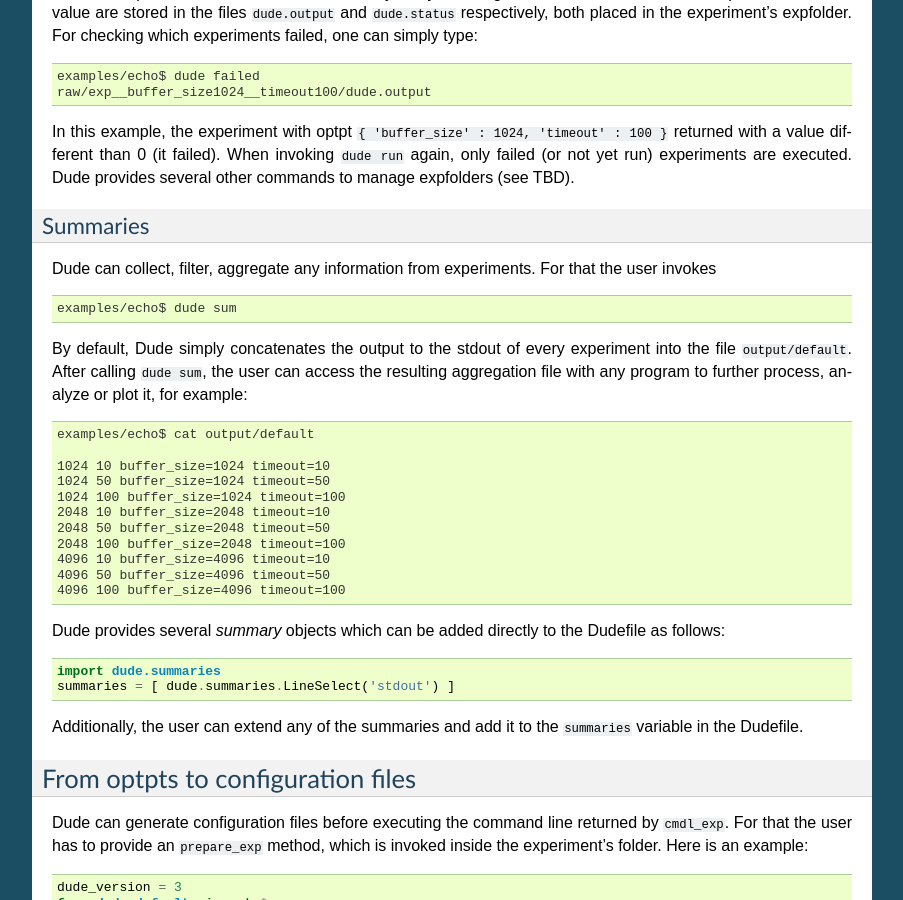
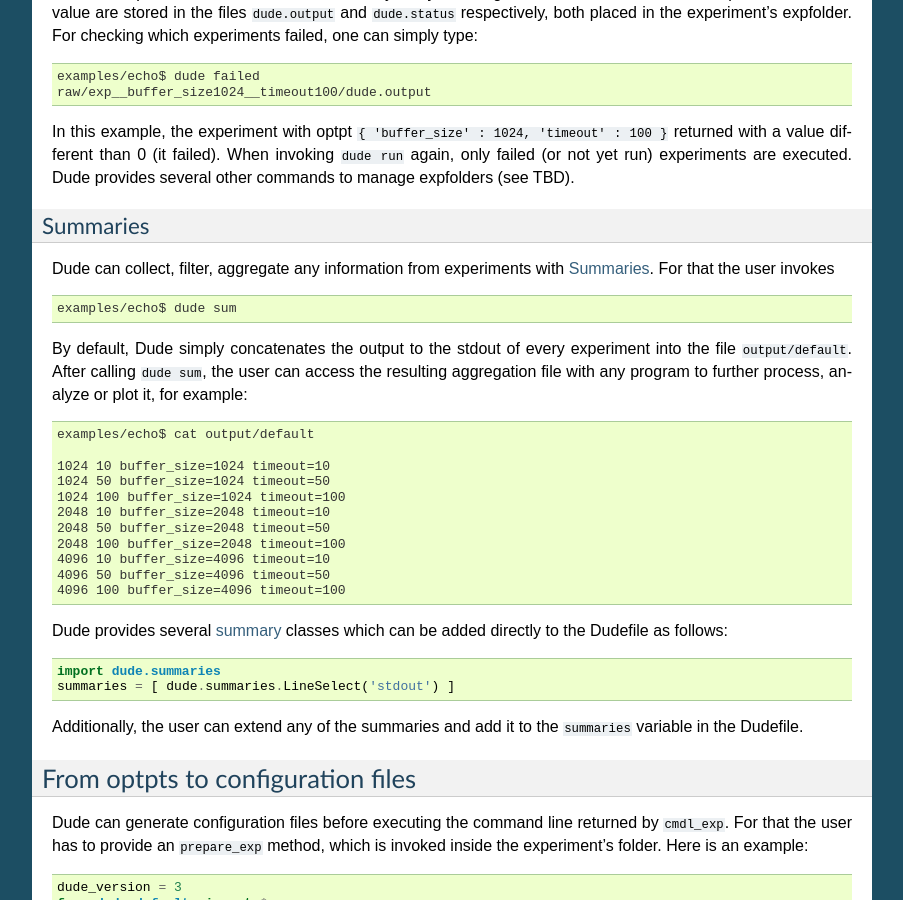
Before and after one commit to db7/dude, a Sphinx documentation site: the page built from doc/intro.rst, in a window 1280 px wide and 900 px high, scrolled down 1932 px. Shown: the whole window, without its empty margins (198-1101 px from the left). Built offline with Sphinx 7.4.7, drawn with Linux system fonts in a browser that asks for light colours; pages that are not in the unit, such as notebooks, are missing from menus.

Commit message:
links from intro.rst to summaries in design.rst

```diff
--- a/doc/intro.rst
+++ b/doc/intro.rst
@@ -124,7 +124,7 @@ Dude provides several other commands to manage expfolders (see TBD).
 Summaries
 ^^^^^^^^^
 
-Dude can collect, filter, aggregate any information from experiments.
+Dude can collect, filter, aggregate any information from experiments with :ref:`summaries`.
 For that the user invokes
 
 .. code-block:: console
@@ -150,7 +150,7 @@ After calling ``dude sum``, the user can access the resulting aggregation file w
   4096 100 buffer_size=4096 timeout=100
 
 
-Dude provides several *summary* objects which can be added directly to the Dudefile as follows::
+Dude provides several :ref:`summary <summaries>` classes which can be added directly to the Dudefile as follows::
 
       import dude.summaries
       summaries = [ dude.summaries.LineSelect('stdout') ]
```
